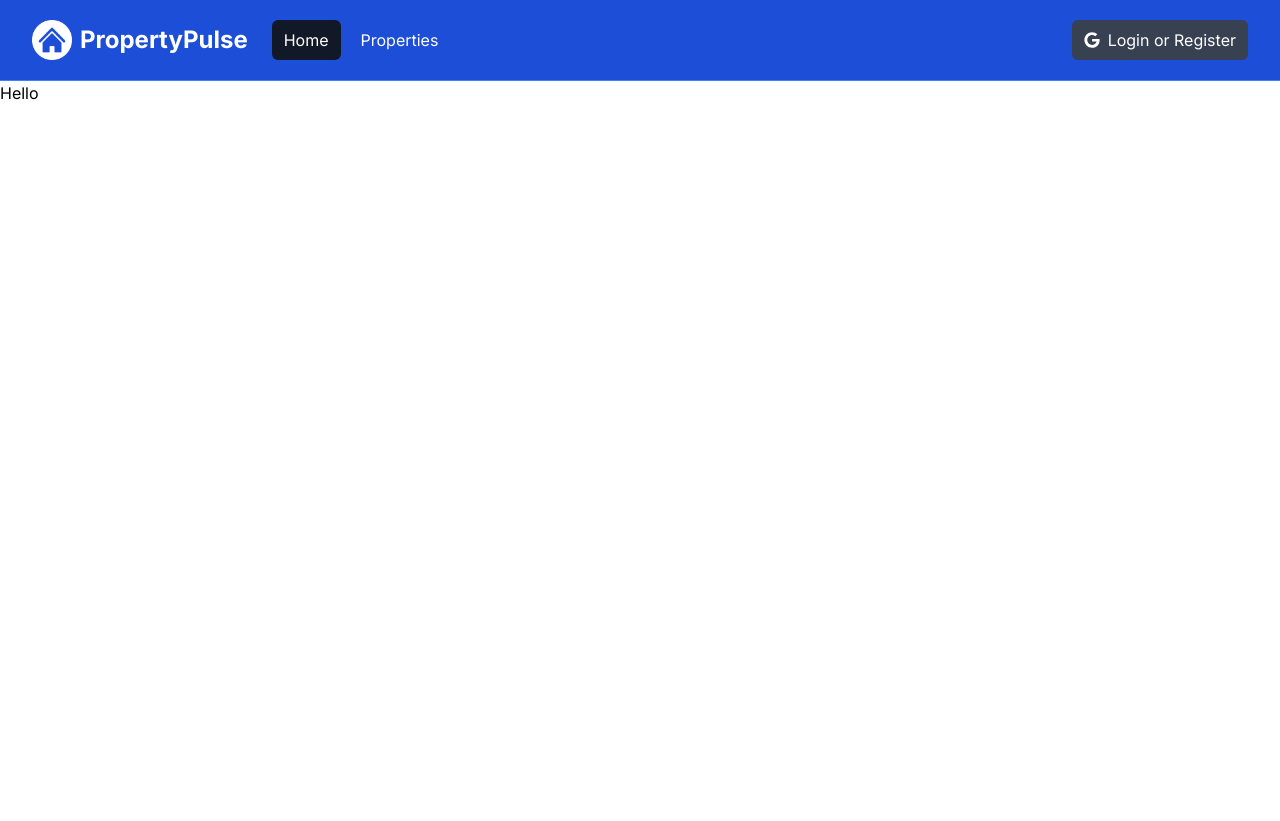
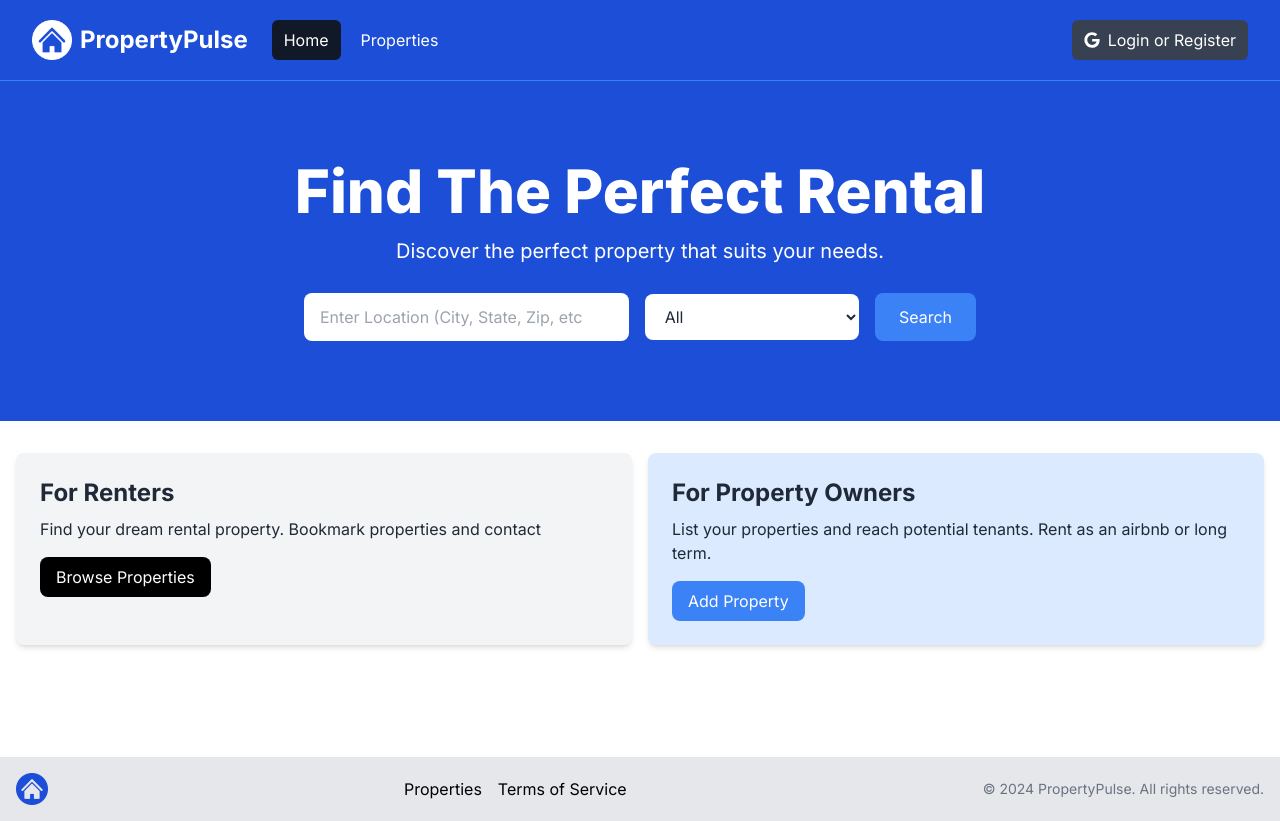
Before and after one commit to igor-hara/property-rental-app, a Next.js app: page / in a window 1280 px wide. Before the commit the page ends 800 px from the top, so only its background shows below. Built offline with nearby package versions, Linux system fonts and the light colour scheme.

Commit message:
add: Hero and Footer section

```diff
--- a/app/page.jsx
+++ b/app/page.jsx
@@ -1,7 +1,13 @@
-export default function Home () {
+import Hero from '@/components/Hero'
+import InfoBoxes from '@/components/InfoBoxes'
+import Footer from '@/components/Footer'
+
+export default function Home() {
   return (
-    <main className="">
-      <h1>Hello</h1>
-    </main>
+    <>
+      <Hero />
+      <InfoBoxes />
+      <Footer />
+    </>
   )
 }
--- /dev/null
+++ b/components/Footer.jsx
@@ -0,0 +1,30 @@
+import Image from 'next/image'
+
+import Link from 'next/link'
+import logo from '../assets/images/logo.png'
+
+const Footer = () => {
+  const currentYear = new Date().getFullYear()
+  return (
+    <footer className='bg-gray-200 py-4 mt-24'>
+      <div className='container mx-auto flex flex-col md:flex-row items-center justify-between px-4'>
+        <div className='mb-4 md:mb-0'>
+          <Image src={logo} alt='Logo' className='h-8 w-auto' />
+        </div>
+        <div className='flex flex-wrap justify-center md:justify-start mb-4 md:mb-0'>
+          <ul className='flex space-x-4'>
+            <Link href='/properties'>Properties</Link>
+            <Link href='/terms'>Terms of Service</Link>
+          </ul>
+        </div>
+        <div>
+          <p className='text-sm text-gray-500 mt-2 md:mt-0'>
+            &copy; {currentYear} PropertyPulse. All rights reserved.
+          </p>
+        </div>
+      </div>
+    </footer>
+  )
+}
+
+export default Footer
--- /dev/null
+++ b/components/Hero.jsx
@@ -0,0 +1,58 @@
+import React from 'react'
+
+const Hero = () => {
+  return (
+    <section className='bg-blue-700 py-20 mb-4'>
+      <div className='max-w-7xl mx-auto px-4 sm:px-6 lg:px-8 flex flex-col items-center'>
+        <div className='text-center'>
+          <h1 className='text-4xl font-extrabold text-white sm:text-5xl md:text-6xl'>
+            Find The Perfect Rental
+          </h1>
+          <p className='my-4 text-xl text-white'>
+            Discover the perfect property that suits your needs.
+          </p>
+        </div>
+        <form className='mt-3 mx-auto max-w-2xl w-full flex flex-col md:flex-row items-center'>
+          <div className='w-full md:w-3/5 md:pr-2 mb-4 md:mb-0'>
+            <label htmlFor='location' className='sr-only'>
+              Location
+            </label>
+            <input
+              type='text'
+              id='location'
+              placeholder='Enter Location (City, State, Zip, etc'
+              className='w-full px-4 py-3 rounded-lg bg-white text-gray-800 focus:outline-none focus:ring focus:ring-blue-500'
+            />
+          </div>
+          <div className='w-full md:w-2/5 md:pl-2'>
+            <label htmlFor='property-type' className='sr-only'>
+              Property Type
+            </label>
+            <select
+              id='property-type'
+              className='w-full px-4 py-3 rounded-lg bg-white text-gray-800 focus:outline-none focus:ring focus:ring-blue-500'
+            >
+              <option value='All'>All</option>
+              <option value='Apartment'>Apartment</option>
+              <option value='Studio'>Studio</option>
+              <option value='Condo'>Condo</option>
+              <option value='House'>House</option>
+              <option value='Cabin Or Cottage'>Cabin or Cottage</option>
+              <option value='Loft'>Loft</option>
+              <option value='Room'>Room</option>
+              <option value='Other'>Other</option>
+            </select>
+          </div>
+          <button
+            type='submit'
+            className='md:ml-4 mt-4 md:mt-0 w-full md:w-auto px-6 py-3 rounded-lg bg-blue-500 text-white hover:bg-blue-600 focus:outline-none focus:ring focus:ring-blue-500'
+          >
+            Search
+          </button>
+        </form>
+      </div>
+    </section>
+  )
+}
+
+export default Hero
--- /dev/null
+++ b/components/InfoBoxes.jsx
@@ -0,0 +1,38 @@
+import React from 'react'
+import InfoBox from '@/components/Infobox'
+
+const InfoBoxes = () => {
+  return (
+    <section>
+      <div className='container-xl lg:container m-auto'>
+        <div className='grid grid-cols-1 md:grid-cols-2 gap-4 p-4 rounded-lg'>
+          <InfoBox
+            heading='For Renters'
+            backgroundColor='bg-gray-100'
+            buttonInfo={{
+              text: 'Browse Properties',
+              link: '/properties',
+              backgroundColor: 'bg-black',
+            }}
+          >
+            Find your dream rental property. Bookmark properties and contact
+          </InfoBox>
+
+          <InfoBox
+            heading='For Property Owners'
+            backgroundColor='bg-blue-100'
+            buttonInfo={{
+              text: 'Add Property',
+              link: '/properties/add',
+              backgroundColor: 'bg-blue-500',
+            }}
+          >
+            List your properties and reach potential tenants. Rent as an airbnb or long term.
+          </InfoBox>
+        </div>
+      </div>
+    </section>
+  )
+}
+
+export default InfoBoxes
--- /dev/null
+++ b/components/Infobox.jsx
@@ -0,0 +1,24 @@
+import React from 'react'
+
+const InfoBox = ({
+  heading,
+  backgroundColor = 'bg-gray-100',
+  textColor = 'text-gray-800',
+  buttonInfo,
+  children,
+}) => {
+  return (
+    <div className={`${backgroundColor}  p-6 rounded-lg shadow-md`}>
+      <h2 className={`${textColor} text-2xl font-bold`}>{heading}</h2>
+      <p className={`${textColor} mt-2 mb-4`}>{children}</p>
+      <a
+        href={buttonInfo.link}
+        className={`${buttonInfo.backgroundColor} inline-block bg-black text-white rounded-lg px-4 py-2 hover:opacity-80`}
+      >
+        {buttonInfo.text}
+      </a>
+    </div>
+  )
+}
+
+export default InfoBox
```
